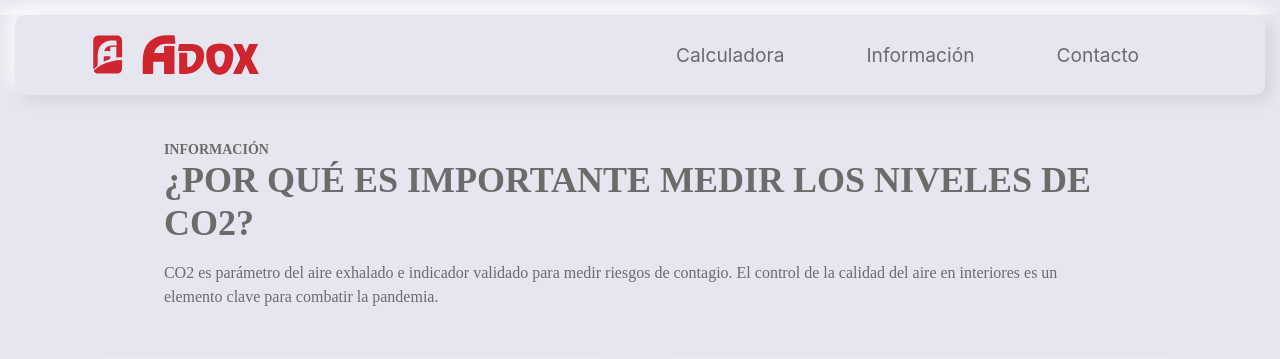
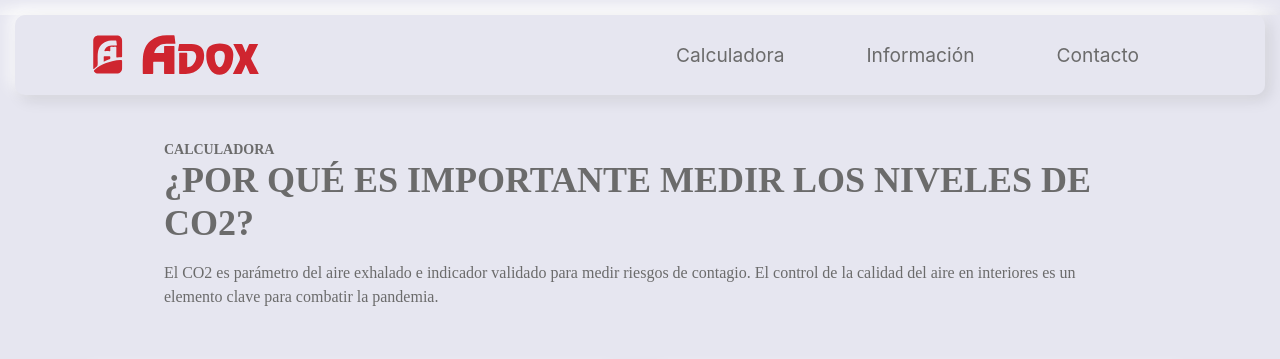
Before and after one commit to teootoledo/co2calculator, a React (Create React App) app: page / in a window 1280 px wide. Shown: the top 359 px of the page. Built offline with nearby package versions, Linux system fonts and the light colour scheme; a web font is replaced by a local one.

Commit message:
Cambio texto principal

```diff
--- a/src/components/Post/PostsList.js
+++ b/src/components/Post/PostsList.js
@@ -1,13 +1,13 @@
 export const PostsList = [
   {
-    subtitle: "INFORMACIÓN",
+    subtitle: "CALCULADORA",
     title: "¿POR QUÉ ES IMPORTANTE MEDIR LOS NIVELES DE CO2?",
     image: "#",
     cName: "post",
     contentFontF: "SF-light",
     contentColor: "#6b6b6b",
     content:
-      "CO2 es parámetro del aire exhalado e indicador validado para medir riesgos de contagio. El control de la calidad del aire en interiores es un elemento clave para combatir la pandemia.",
+      "El CO2 es parámetro del aire exhalado e indicador validado para medir riesgos de contagio. El control de la calidad del aire en interiores es un elemento clave para combatir la pandemia.",
   },
   {
     subtitle: "INFORMACIÓN",
```
